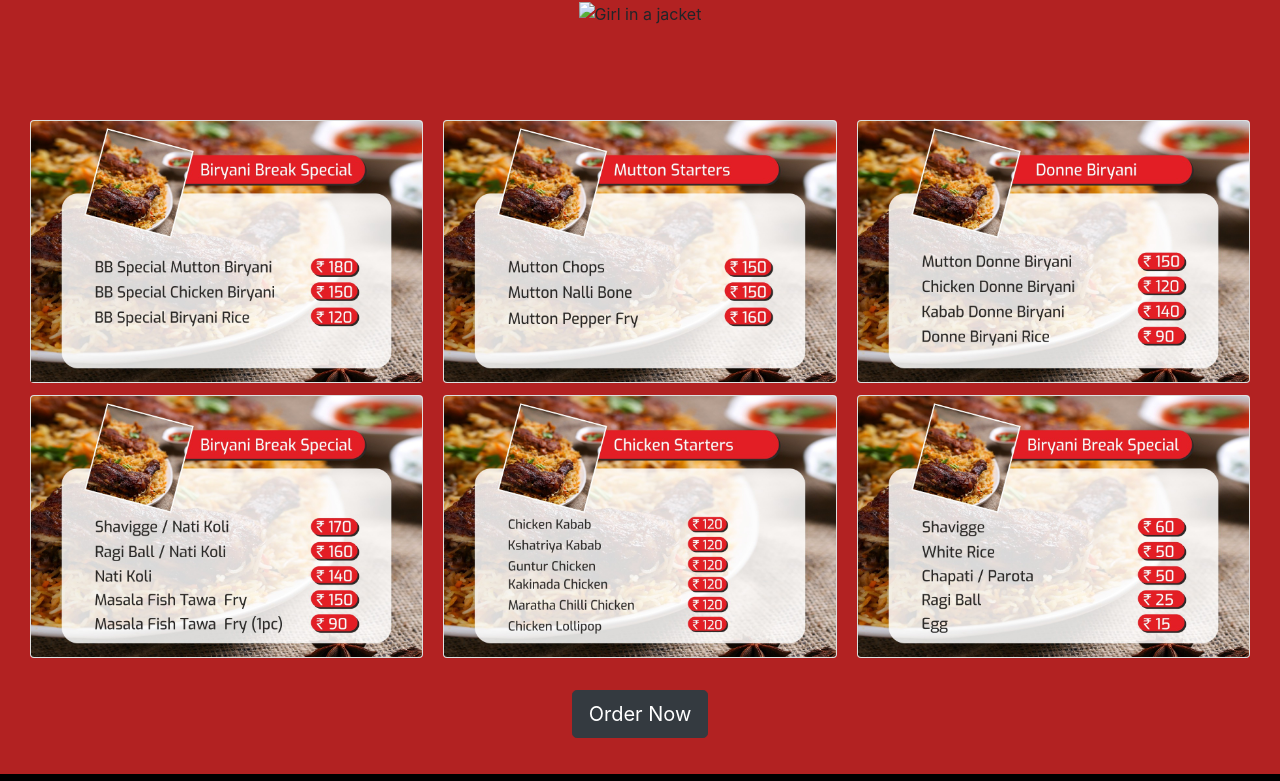
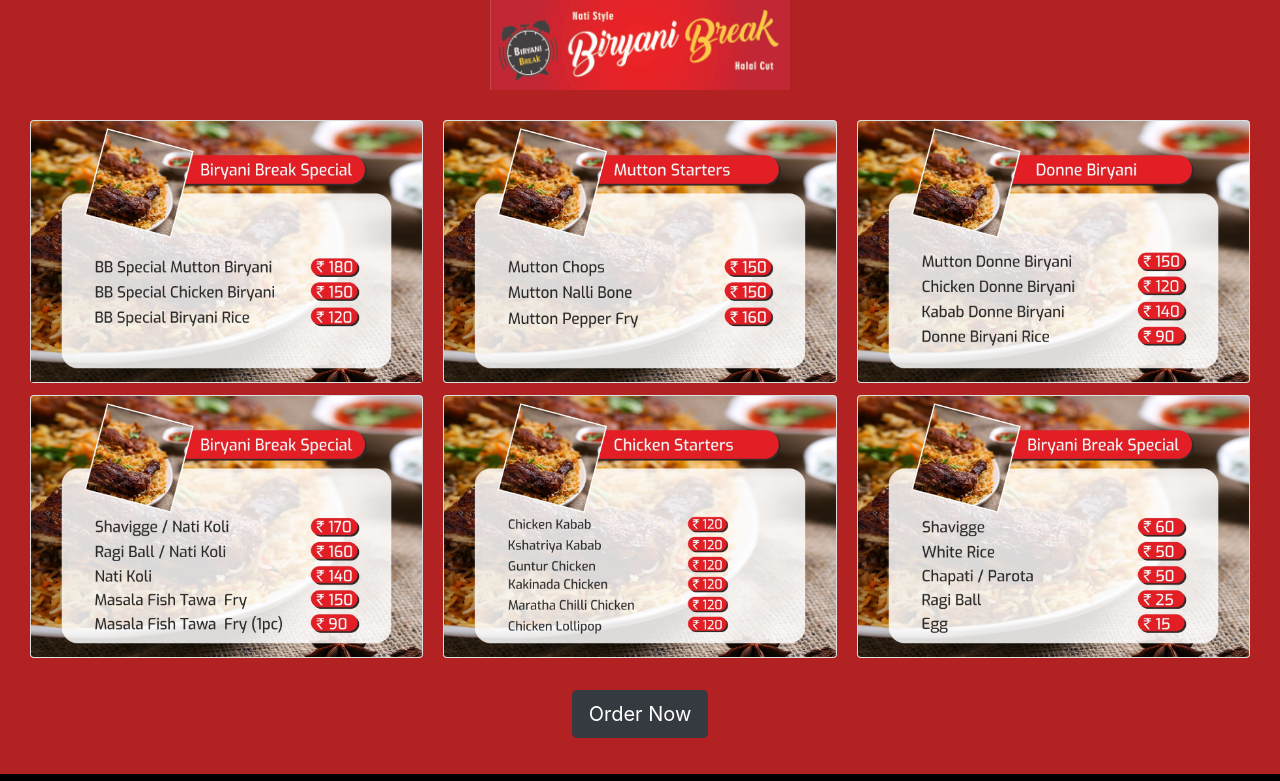
Before and after one commit to pavangannamani/biryani_restaurant_websitesample, a plain HTML site: page index.html in a window 1280 px wide. Shown: the top 781 px of the page. Drawn offline with nearby package versions, Linux system fonts and the light colour scheme.

Commit message:
Update index.html

```diff
--- a/index.html
+++ b/index.html
@@ -81,7 +81,7 @@
 
         <header >
       <center>
-       <img src="photo1.jpg" style="width: 300px;height: 90px" alt="Girl in a jacket">
+       <img src="photo1.jpeg" style="width: 300px;height: 90px" alt="Girl in a jacket">
        </center>
        </header>
 
```
